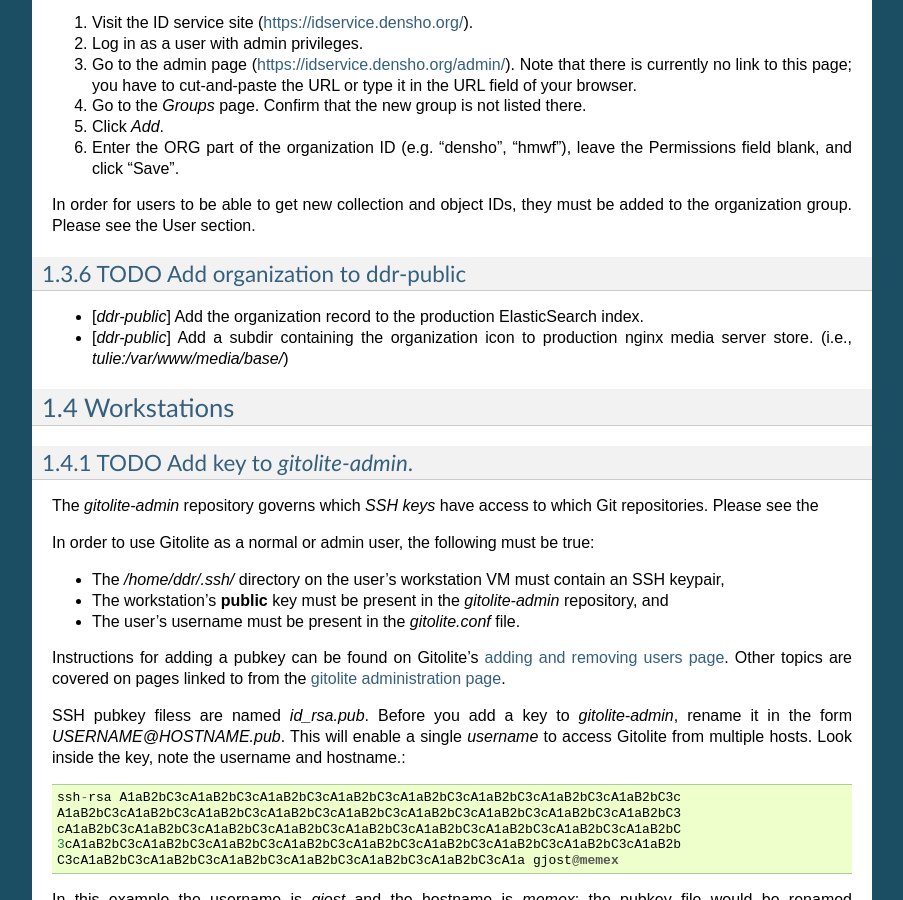
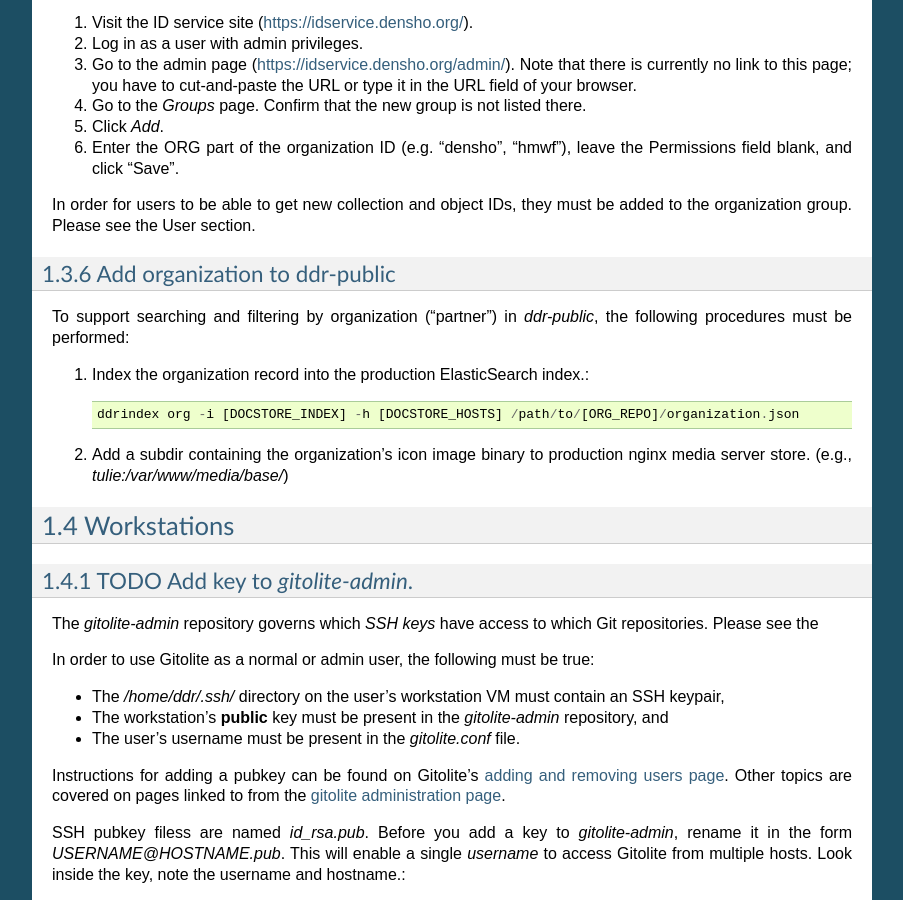
Before and after one commit to denshoproject/ddr-manual, a Sphinx documentation site: the page built from source/admins/workflows.rst, in a window 1280 px wide and 900 px high, scrolled down 3338 px. Shown: the whole window, without its empty margins (198-1101 px from the left). Built offline with Sphinx 7.4.7, drawn with Linux system fonts in a browser that asks for light colours; some of the changed text lies outside the part shown.

Commit message:
Update workflows.rst for new ddrindex
Fixed old ddr-index syntax; added updated info about org record indexing

```diff
--- a/source/admins/workflows.rst
+++ b/source/admins/workflows.rst
@@ -154,12 +154,16 @@
 In order for users to be able to get new collection and object IDs, they must be added to the organization group.  Please see the User section.
 
 
-TODO Add organization to ddr-public
+Add organization to ddr-public
 ------------------------------
 
-* [`ddr-public`] Add the organization record to the production ElasticSearch index.
-* [`ddr-public`] Add a subdir containing the organization icon to production nginx media server store. (i.e., `tulie:/var/www/media/base/`)
+To support searching and filtering by organization ("partner") in `ddr-public`, the following procedures must be performed:
 
+#. Index the organization record into the production ElasticSearch index.::
+
+    ddrindex org -i [DOCSTORE_INDEX] -h [DOCSTORE_HOSTS] /path/to/[ORG_REPO]/organization.json
+
+#. Add a subdir containing the organization's icon image binary to production nginx media server store. (e.g., `tulie:/var/www/media/base/`)
 
 
 Workstations
@@ -437,8 +441,8 @@
 
 #. Set up repository and organization documents. Before indexing any collection content, the ES index must contain 'repository' and 'organization' metadata. The 'repository' data is basic information about the `ddr-public` instance, and the 'organization' json documents describe each individual DDR partner. Partner content cannot be indexed until the the corresponding 'organization' json document is indexed. The 'organization' files can be found in the organizations' inventory repositories; the master 'repository' json is in the 'ddr' repo::
 
-    $ ddrindex postjson -H http://ESHOST_IP:9200 -i ddrpublic-production repository ddr /PATH/TO/ddr/repository.json
-    $ ddrindex postjson -H http://ESHOST_IP:9200 -i ddrpublic-production organization REPO-ORG /PATH/TO/REPO-ORG/organization.json
+    $ ddrindex repo -h http://ESHOST_IP:9200 -i ddrpublic-production /PATH/TO/ddr/repository.json
+    $ ddrindex org -h http://ESHOST_IP:9200 -i ddrpublic-production organization /PATH/TO/REPO-ORG/organization.json
 
 The ES cluster is now ready to accept DDR collection data.
 
@@ -489,15 +493,15 @@
 
 #. Transfer files from HQ to public storage.
 
-#. Run `ddr-index` on `/densho/kinkura/public/ddr-testing-1`, targeting public ElasticSearch server in colo::
+#. Run `ddrindex` on `/densho/kinkura/public/ddr-testing-1`, targeting public ElasticSearch server in colo::
 
     su ddr
     cd /usr/local/src/ddr-cmdln/ddr
-    ./bin/ddr-index index -H PUBLIC_ES_SERVER:9200 --recursive -i ddrpublic-production \
+    ./bin/ddrindex publish -h PUBLIC_ES_SERVER:9200 --recursive -i ddrpublic-production \
       /densho/kinkura/public/ddr-testing-1 | \
     tee -a /densho/kinkura/working/logs/ddrindex_ddr-testing-1.log
 
-   ddr-index can be run against an entire directory with `--recursive` mode selected.
+   ddrindex can be run against an entire directory with `--recursive` mode selected.
    (NOTE: The index name for ddrstage is 'stage'.)
 
 
@@ -606,6 +610,6 @@
 
 Pull `ddr` repository to `ddr-public` production/stage servers by running the Ansible playbook `ddrpub`.  See "Run Ansible playbooks" section above.
 
-Pull `ddr` repository to any ddr integration VM (i.e., `kinkura`) that will be running `ddr-index`.
+Pull `ddr` repository to any ddr integration VM (i.e., `kinkura`) that will be running `ddrindex`.
 
-Run `ddr-index` against production Elasticsearch to refresh existing facets.
+Run `ddrindex` against production Elasticsearch to refresh existing facets.
```
Also changed, not shown: other parts of source/admins/workflows.rst (+1 -1 lines).
